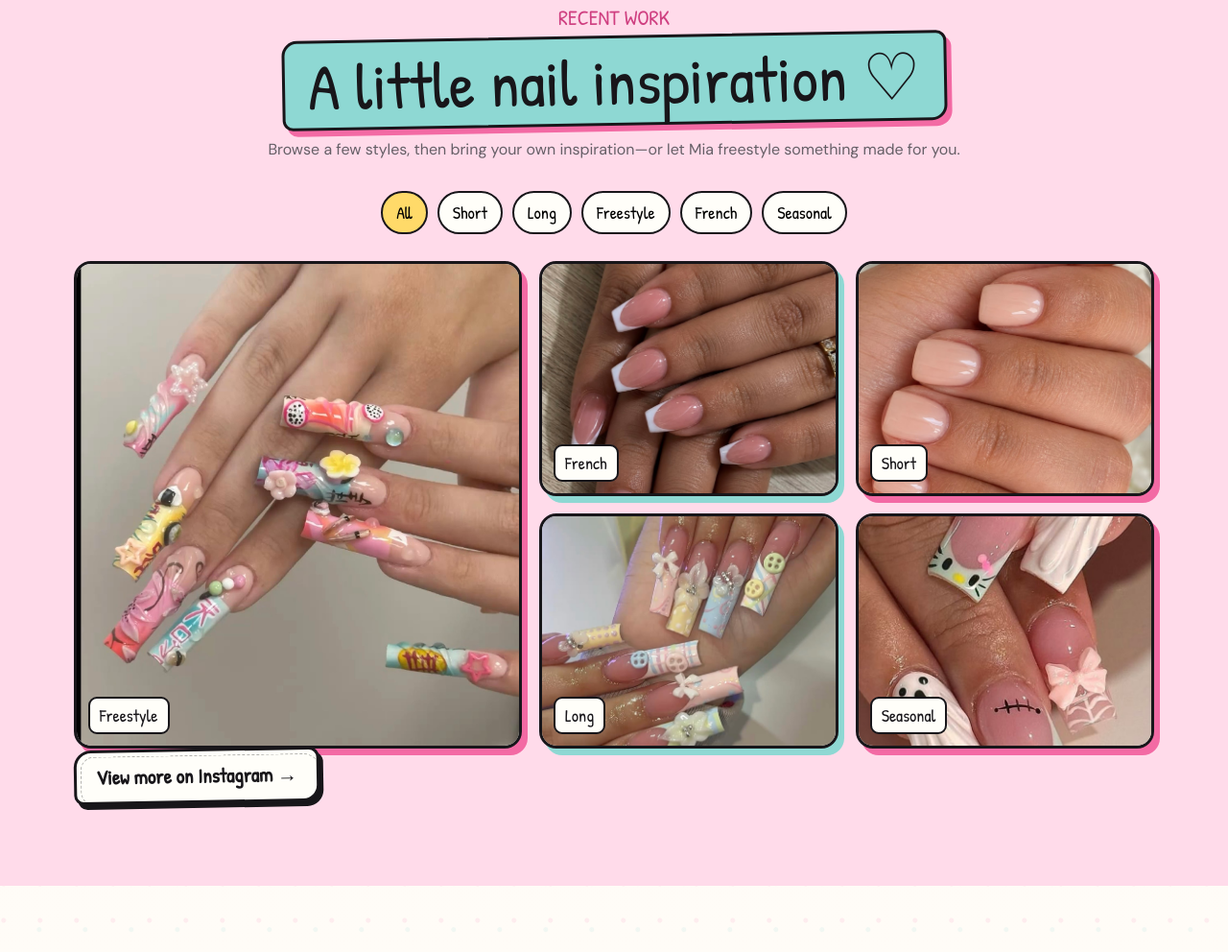
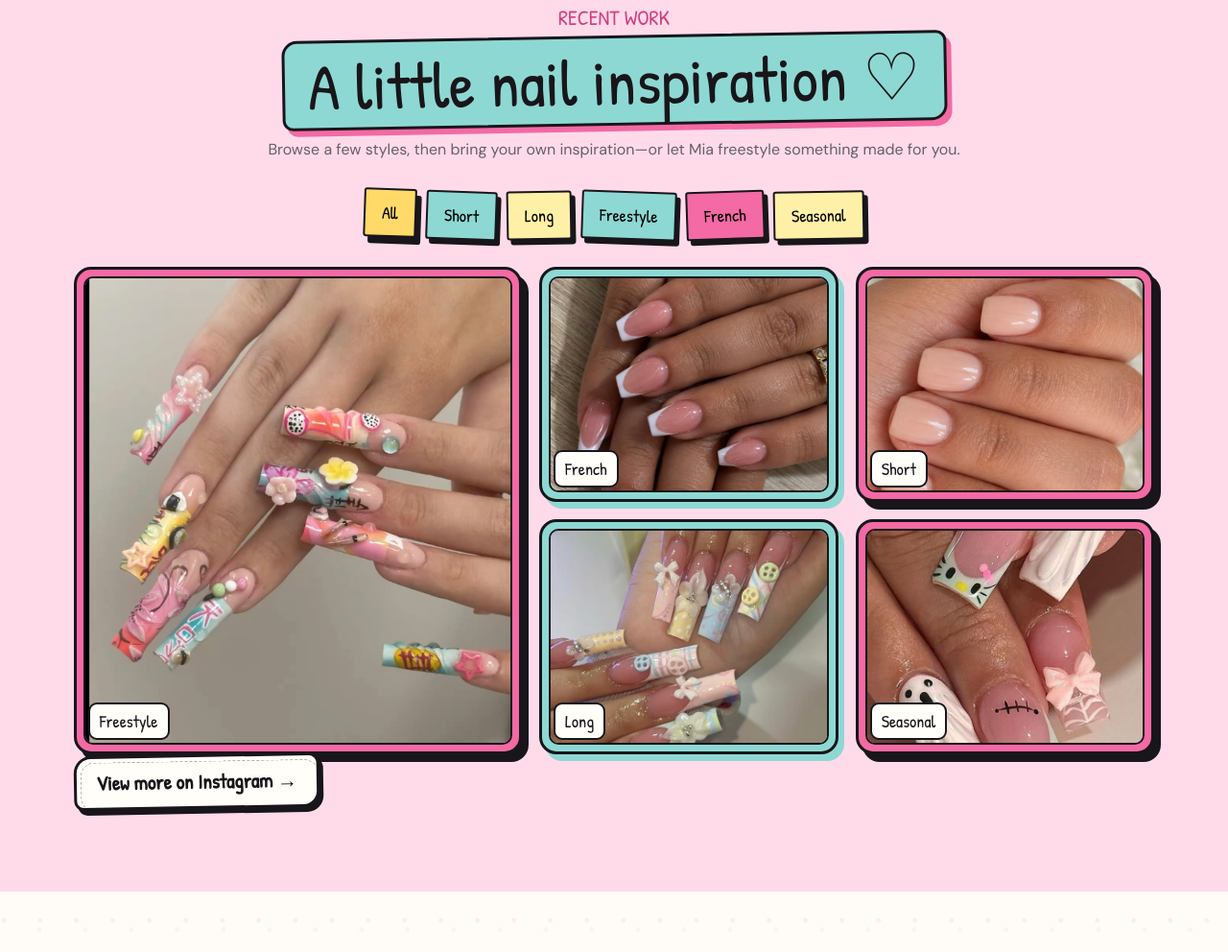
Before and after one commit to OneofMike/Nails, a plain HTML site: page index.html in a window 1280 px wide. Shown: the part 2160-3152 px from the top of the page at 96% size. Drawn offline with Linux system fonts and the light colour scheme.

Commit message:
Add styles for gallery items and filter buttons

```diff
--- a/index.html
+++ b/index.html
@@ -203,6 +203,52 @@
   border-radius: 16px 11px;
   box-shadow: 5px 6px 0 var(--pink);
   transform: rotate(-1deg);
+}
+    /* THICK PHOTO FRAMES */
+.gallery-item {
+  padding: 7px;
+  border: 3px solid var(--ink);
+  border-radius: 18px;
+  background: var(--pink);
+  box-shadow: 7px 8px 0 var(--ink);
+}
+
+.gallery-item:nth-child(even) {
+  background: var(--aqua);
+}
+
+.gallery-item img {
+  width: 100%;
+  height: 100%;
+  border: 2px solid var(--ink);
+  border-radius: 10px;
+  object-fit: cover;
+}
+
+/* STICKY-NOTE FILTER BUTTONS */
+.filter {
+  padding: 11px 17px;
+  background: var(--pink);
+  border: 2px solid var(--ink);
+  border-radius: 3px;
+  box-shadow: 4px 5px 0 var(--ink);
+  transform: rotate(-2deg);
+}
+
+.filter:nth-child(even) {
+  background: var(--aqua);
+  transform: rotate(2deg);
+}
+
+.filter:nth-child(3n) {
+  background: #fff0a8;
+  transform: rotate(-1deg);
+}
+
+.filter.active {
+  background: var(--yellow);
+  transform: rotate(2deg) translateY(-3px);
+  box-shadow: 5px 7px 0 var(--ink);
 }
 </style>
   </style>
```
